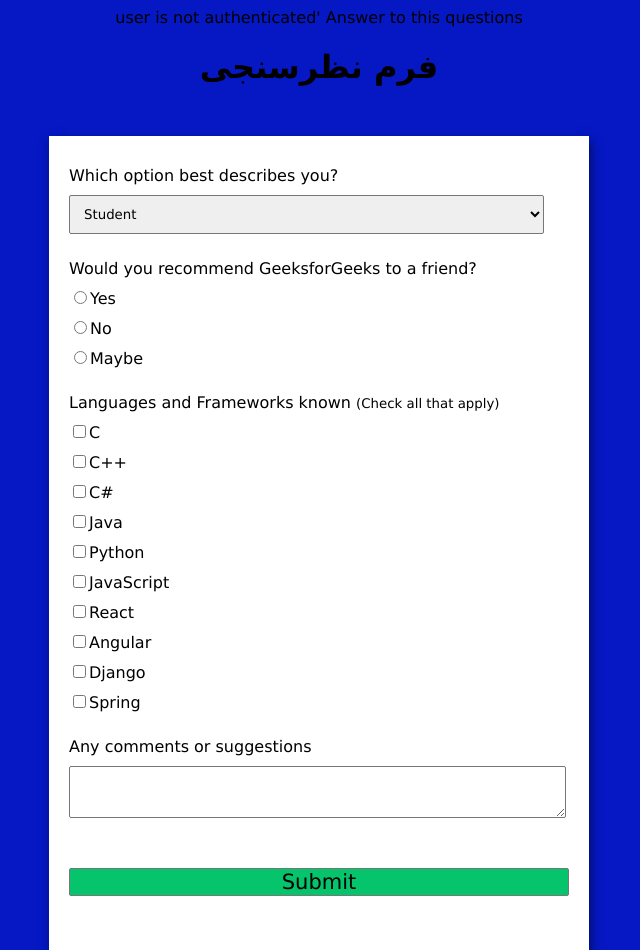
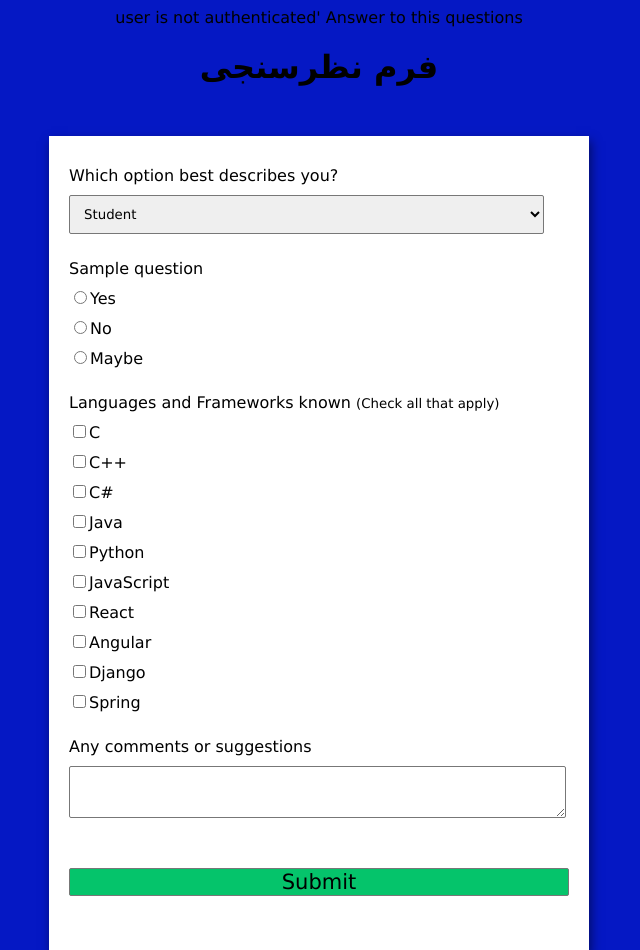
Before and after one commit to mhas1381/Survey-System, a Django app: template templates/survey/index.html in a window 1280 px wide. Shown: the top 950 px of the page, without its empty margins (321-961 px from the left). Run offline with Django 3.2, Linux system fonts and the light colour scheme; the template is opened without the code that fills it: values that come from a table or form of the project are taken from there, others are empty; tables that the repository leaves empty hold one stand-in row (values such as "Sample post").

Commit message:
questions in template

```diff
--- a/Survey/urls.py
+++ b/Survey/urls.py
@@ -23,5 +23,5 @@ urlpatterns = [
     path('admin/', admin.site.urls,name='test'),
     path('' , include('website.urls')),
     path('accounts/', include('accounts.urls')),
-    path('survey',include('polls.urls'))
+    path('survey/',include('polls.urls'))
 ]
--- a/templates/survey/index.html
+++ b/templates/survey/index.html
@@ -111,11 +111,11 @@ user is not authenticated'
 		</div>
 
 		<div class="form-control">
+			{% for question in questions %}
 			<label>
-				Would you recommend GeeksforGeeks
-				to a friend?
+				{{question.question}}
 			</label>
-
+			{% endfor %}
 			<!-- Input Type Radio Button -->
 			<label for="recommed-1">
 				<input type="radio"
```
Also changed, not shown: accounts/views.py (+6 -1 lines), polls/views.py (+10 -4 lines).
